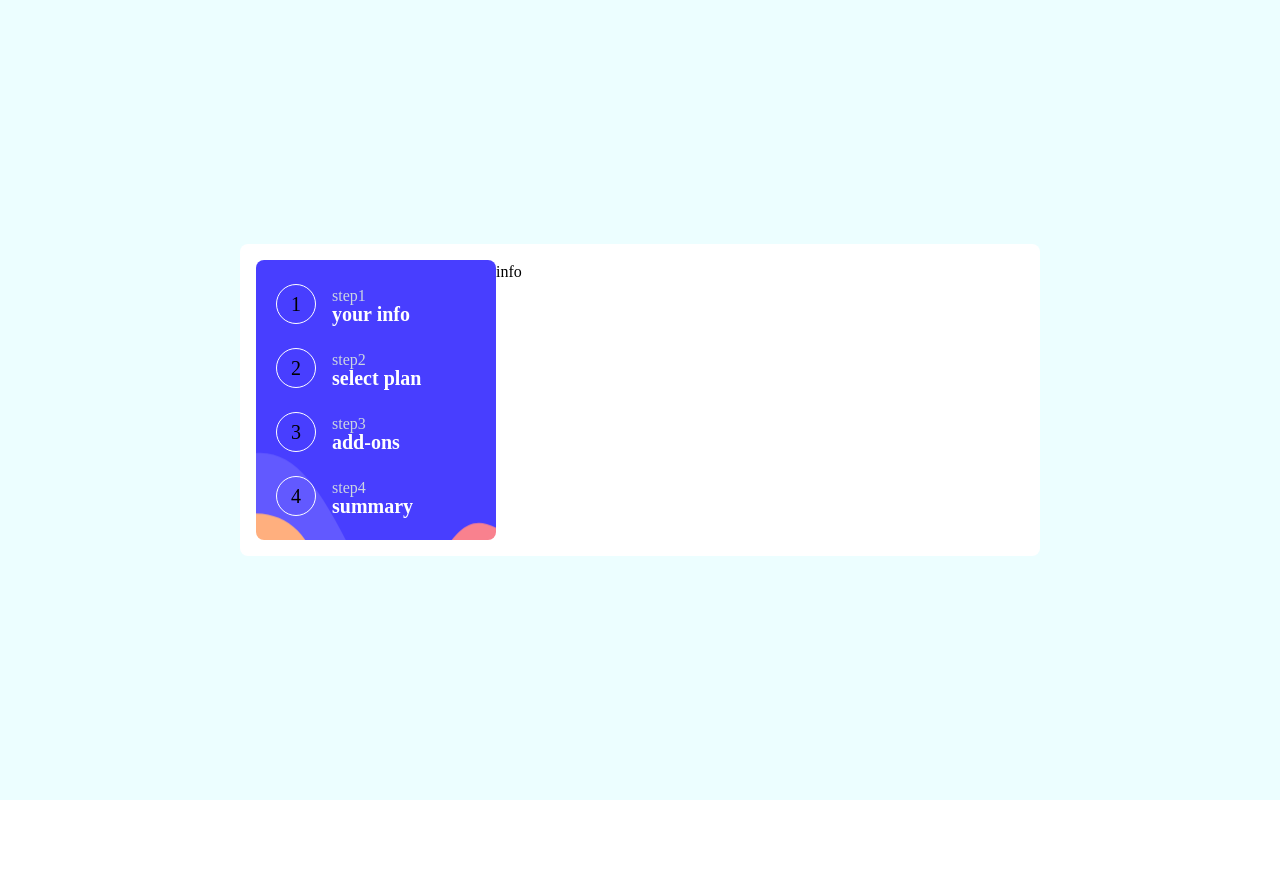
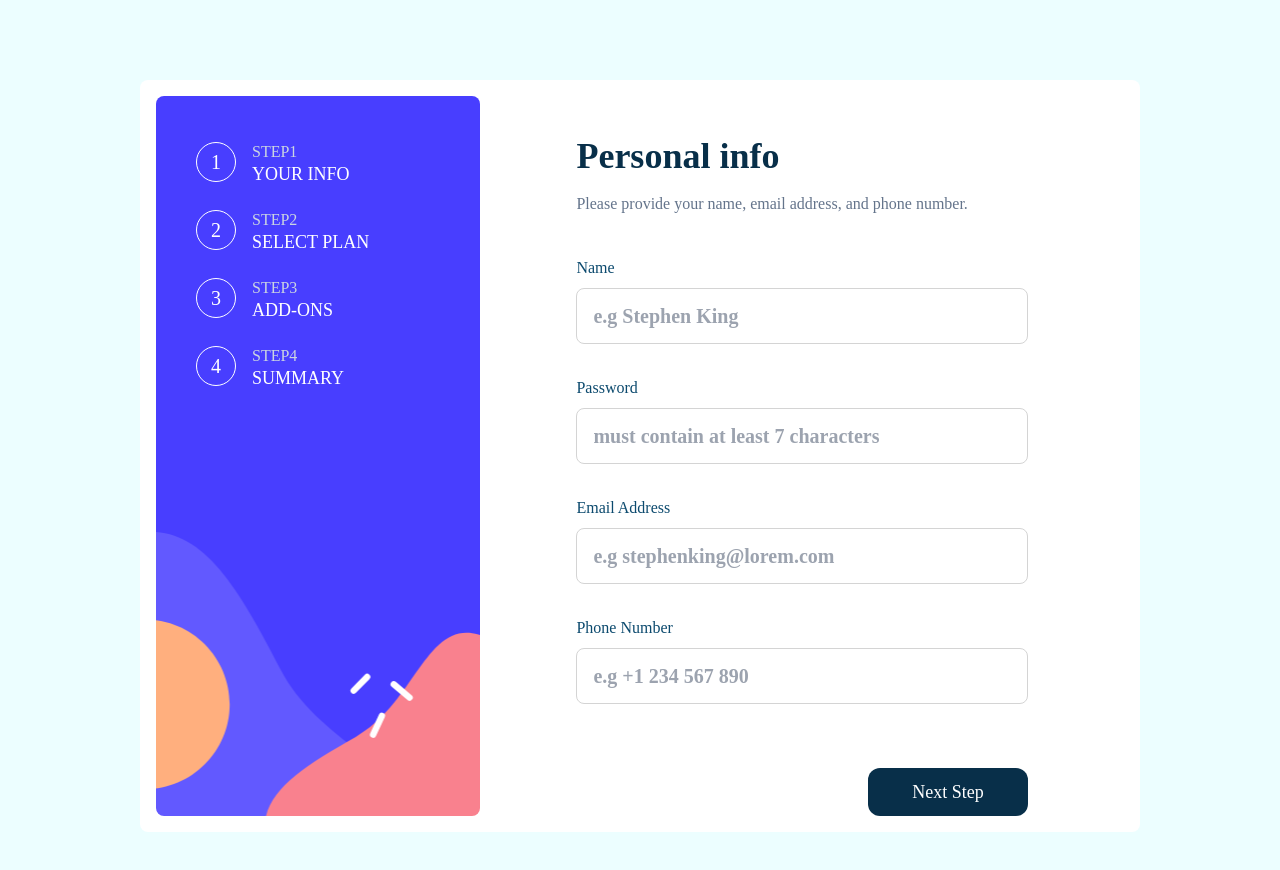
Before and after one commit to yealetssee/Multi-Step-Form, a React (Vite) app: page / in a window 1280 px wide. Shown: the top 870 px of the page. Before the commit the page ends 800 px from the top, so only its background shows below. Built offline with nearby package versions, Linux system fonts and the light colour scheme.

Commit message:
feat:add personal information form component

```diff
--- a/src/App.tsx
+++ b/src/App.tsx
@@ -1,9 +1,9 @@
 import { Route, Routes } from "react-router-dom";
-import Main from "./components/Main";
+import Main from "./pages/Main";
 
 function App() {
   return (
-    <main className="w-screen h-screen bg-cyan-50 flex items-center justify-center">
+    <main className="w-full py-20 h-full bg-cyan-50 flex items-center justify-center">
       <Routes>
         <Route path="*" element={<Main />} />
       </Routes>
--- a/src/assets/images/index.tsx
+++ b/src/assets/images/index.tsx
@@ -1 +1,7 @@
 export { default as sidebarDesktop } from "./bg-sidebar-desktop.svg";
+export { default as sideBarMobile } from "./bg-sidebar-mobile.svg";
+export { default as advanced } from "./icon-advanced.svg";
+export { default as arcade } from "./icon-arcade.svg";
+export { default as checkmark } from "./icon-checkmark.svg";
+export { default as pro } from "./icon-pro.svg";
+export { default as thanku } from "./icon-thank-you.svg";
--- /dev/null
+++ b/src/components/Button.tsx
@@ -0,0 +1,9 @@
+const Button = () => {
+  return (
+    <button className=" w-40 h-12 bg-sky-950 rounded-xl text-white text-lg font-medium flex items-center justify-center hover:bg-sky-800">
+      Next Step
+    </button>
+  );
+};
+
+export default Button;
--- a/src/components/InfoForm.tsx
+++ /dev/null
@@ -1,5 +0,0 @@
-const InfoForm = () => {
-  return;
-};
-
-export default InfoForm;
--- a/src/components/index.ts
+++ b/src/components/index.ts
@@ -1 +1 @@
-export { default as InfoForm } from "./InfoForm";
+export * from "./subroutes";
--- /dev/null
+++ b/src/components/subroutes/InfoForm.tsx
@@ -0,0 +1,155 @@
+import { useForm } from "react-hook-form";
+import { useNavigate } from "react-router-dom";
+
+const InfoForm = () => {
+  const {
+    register,
+    handleSubmit,
+    formState: { errors, isValid },
+  } = useForm<FormData>();
+  const navigate = useNavigate();
+
+  type FormData = {
+    name: string;
+    password: string;
+    email: string;
+    phone: string;
+  };
+
+  const onSubmit = async (data: FormData) => {
+    console.log(data);
+  };
+
+  const handleNextStep = async () => {
+    if (isValid) {
+      navigate("/plan");
+    }
+  };
+
+  return (
+    <form onSubmit={handleSubmit(onSubmit)}>
+      <h1>
+        <span className=" font-bold text-sky-950 text-4xl">Personal info</span>
+        <span className="text-base block text-slate-500 mt-4">
+          Please provide your name, email address, and phone number.
+        </span>
+      </h1>
+
+      <div className="inputs mt-10 flex flex-col gap-8">
+        <div className="w-full">
+          <div className="flex w-full justify-between">
+            <label
+              htmlFor="name"
+              className="capitalize text-sky-900 text-base font-medium"
+            >
+              name
+            </label>
+            {errors.name && (
+              <p className="text text-red-500 font-bold">
+                {errors.name.message}
+              </p>
+            )}
+          </div>
+
+          <div className="w-full px-4 p-1 mt-2  border h-14 rounded-lg border-neutral-300">
+            <input
+              className=" text-xl w-full h-full border-0  font-bold text-sky-900 outline-none  "
+              id="name"
+              type="text"
+              placeholder="e.g Stephen King"
+              {...register("name", { required: "This field is required" })}
+            />
+          </div>
+        </div>
+        <div className="w-full">
+          <div className="flex w-full justify-between">
+            <label
+              htmlFor="password"
+              className="capitalize text-sky-900 text-base font-medium"
+            >
+              password
+            </label>
+            {errors.password && (
+              <p className="text text-red-500 font-bold">
+                {errors.password.message}
+              </p>
+            )}
+          </div>
+          <div className="w-full px-4 py-1 mt-2  border h-14 rounded-lg border-neutral-300">
+            <input
+              className=" text-xl w-full h-full border-0 outline-none text-sky-900 font-bold  "
+              id="password"
+              type="password"
+              placeholder="must contain at least 7 characters"
+              {...register("password", {
+                required: "this field is required",
+                minLength: {
+                  value: 7,
+                  message: "Password must contain at least 7 characters",
+                },
+              })}
+            />
+          </div>
+        </div>
+        <div className="w-full">
+          <div className="flex w-full justify-between">
+            <label
+              htmlFor="email"
+              className="capitalize text-sky-900 text-base font-medium"
+            >
+              email address
+            </label>
+            {errors.email && (
+              <p className="text text-red-500 font-bold">
+                {errors.email.message}
+              </p>
+            )}
+          </div>
+          <div className="w-full px-4 py-1 mt-2  border h-14 rounded-lg border-neutral-300">
+            <input
+              className=" text-xl w-full h-full border-0 outline-none text-sky-900 font-bold "
+              id="email"
+              type="email"
+              placeholder="e.g stephenking@lorem.com"
+              {...register("email", { required: "This field is required" })}
+            />
+          </div>
+        </div>
+        <div className="w-full">
+          <div className="flex w-full justify-between">
+            <label
+              htmlFor="phone"
+              className="capitalize text-sky-900 text-base font-medium"
+            >
+              phone number
+            </label>
+            {errors.phone && (
+              <p className="text text-red-500 font-bold">
+                {errors.phone.message}
+              </p>
+            )}
+          </div>
+          <div className="w-full px-4 py-1 mt-2  border h-14 rounded-lg border-neutral-300">
+            <input
+              className=" text-xl w-full h-full border-0 outline-none text-sky-900 font-bold  "
+              id="phone"
+              type="number"
+              placeholder="e.g +1 234 567 890"
+              {...register("phone", { required: "This field is required" })}
+            />
+          </div>
+        </div>
+      </div>
+      <div className="mt-16 flex justify-end">
+        <button
+          onClick={handleNextStep}
+          className=" w-40 h-12 bg-sky-950 rounded-xl text-white text-lg font-medium flex items-center justify-center hover:bg-sky-800"
+        >
+          Next Step
+        </button>
+      </div>
+    </form>
+  );
+};
+
+export default InfoForm;
--- /dev/null
+++ b/src/components/subroutes/SelectPlan.tsx
@@ -0,0 +1,25 @@
+import { advanced } from "../../assets/images";
+
+const SelectPlan = () => {
+  return (
+    <div>
+      <h1>
+        <span className=" font-bold text-sky-950 text-4xl">
+          Select your plan
+        </span>
+        <span className="text-base block text-slate-500 mt-4">
+          you have the option of monthly or yearly billing
+        </span>
+      </h1>
+      <div className="flex gap-3">
+        <div className="flex flex-col p-4 justify-between items-start">
+          <img src={advanced} />
+        </div>
+        <div className="flex flex-col p-4 justify-between items-start"></div>
+        <div className="flex flex-col p-4 justify-between items-start"></div>
+      </div>
+    </div>
+  );
+};
+
+export default SelectPlan;
--- /dev/null
+++ b/src/components/subroutes/index.ts
@@ -0,0 +1,2 @@
+export { default as InfoForm } from "./InfoForm";
+export { default as SelectPlan } from "./SelectPlan";
--- a/src/components/Main.tsx
+++ b/src/pages/Main.tsx
@@ -1,22 +1,23 @@
+import { InfoForm, SelectPlan } from "../components";
 import { sidebarDesktop } from "../assets/images";
 import { Link, Route, Routes } from "react-router-dom";
 
 const Main = () => {
   return (
-    <main className=" h-auto bg-white p-4 flex w-[800px] rounded-lg">
+    <main className=" h-auto bg-white p-4 flex w-[1000px] rounded-lg  ">
       <div
         style={{ backgroundImage: `url(${sidebarDesktop})` }}
-        className="h-full w-60 bg-cover bg-center p-5 rounded-lg "
+        className=" h-auto  bg-cover bg-center p-10 rounded-lg w-[500px]  "
       >
-        <ul>
+        <ul className="uppercase">
           <Link to={"/"}>
             <li className="flex gap-4  text-xl items-center ">
-              <div className="w-10 h-10 flex items-center justify-center  border-white  border rounded-full text-center">
+              <div className="w-10 h-10 flex items-center justify-center  border-white  border rounded-full text-center text-white">
                 1
               </div>{" "}
               <div className="">
                 <span className="text-base text-slate-300">step1 </span>
-                <h3 className="text-xl font-bold text-white -mt-2">
+                <h3 className="text-lg font-medium text-white -mt-1 ">
                   your info
                 </h3>
               </div>
@@ -24,12 +25,12 @@ const Main = () => {
           </Link>
           <Link to={"/plan"}>
             <li className="flex gap-4 text-xl mt-4 items-center">
-              <div className="w-10 h-10 flex items-center justify-center  border-white  border rounded-full text-center">
+              <div className="w-10 h-10 flex items-center justify-center  border-white  border rounded-full text-center text-white">
                 2
               </div>{" "}
               <div className="">
                 <span className="text-base text-slate-300">step2 </span>
-                <h3 className="text-xl font-bold text-white -mt-2">
+                <h3 className="text-lg font-medium text-white -mt-1">
                   select plan
                 </h3>
               </div>
@@ -37,32 +38,36 @@ const Main = () => {
           </Link>
           <Link to={"/addons"}>
             <li className="flex gap-4 text-xl mt-4 items-center">
-              <div className="w-10 h-10 flex items-center justify-center   border-white  border rounded-full text-center">
+              <div className="w-10 h-10 flex items-center justify-center   border-white  border rounded-full text-center text-white">
                 3
               </div>{" "}
               <div className="">
                 <span className="text-base text-slate-300"> step3</span>
-                <h3 className="text-xl font-bold text-white -mt-2">add-ons</h3>
+                <h3 className="text-lg font-medium text-white -mt-1">
+                  add-ons
+                </h3>
               </div>
             </li>
           </Link>
           <Link to={"summary"}>
             <li className="flex gap-4 text-xl mt-4 items-center">
-              <div className="w-10 h-10 flex items-center justify-center  border-white  border rounded-full text-center">
+              <div className="w-10 h-10 flex items-center justify-center  border-white  border rounded-full text-center text-white">
                 4
               </div>{" "}
               <div className="">
                 <span className="text-base text-slate-300">step4 </span>
-                <h3 className="text-xl font-bold text-white -mt-2">summary</h3>
+                <h3 className="text-lg font-medium text-white -mt-1">
+                  summary
+                </h3>
               </div>
             </li>
           </Link>
         </ul>
       </div>
-      <div>
+      <div className="w-full px-24 pt-10">
         <Routes>
-          <Route path="/" element={<div>info</div>} />
-          <Route path="/plan" element={<div>plan</div>} />
+          <Route path="/" element={<InfoForm />} />
+          <Route path="/plan" element={<SelectPlan />} />
           <Route path="/addons" element={<div>addon</div>} />
           <Route path="/summary" element={<div>summary</div>} />
         </Routes>
```
